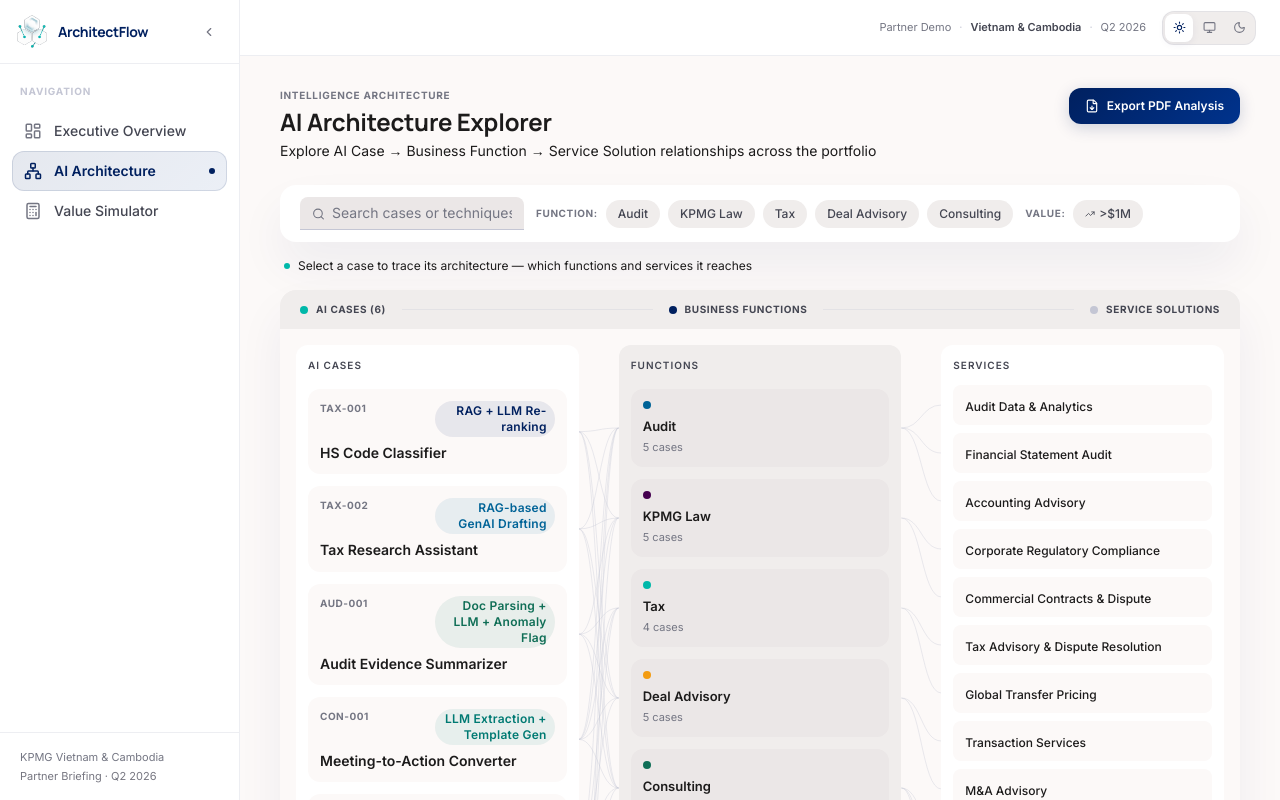
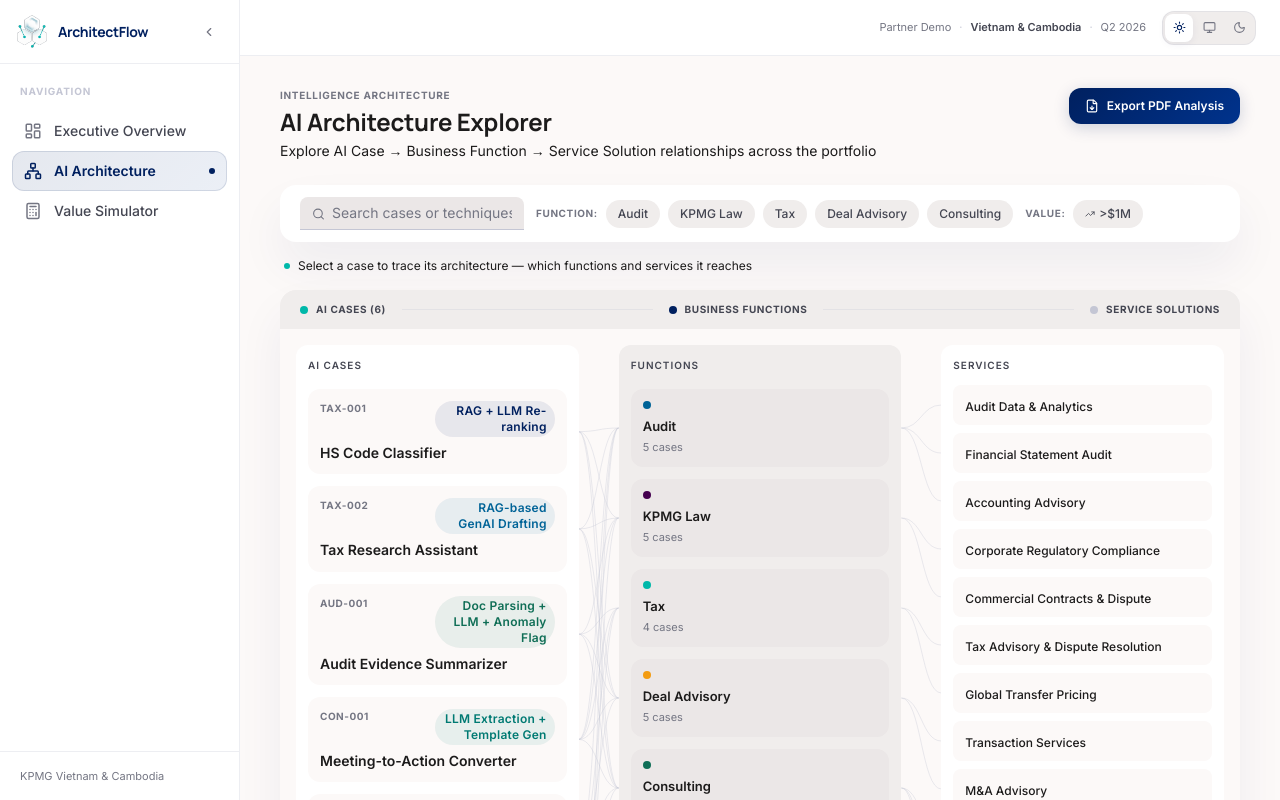
Before and after one commit to BoxBoxmari/architectflow, a Next.js app: page /ai-architecture-explorer in a window 1280 px wide. Built offline with nearby package versions, Linux system fonts and the light colour scheme.

Commit message:
Local Commit: 2026-04-16T04:19:08.918Z - Deleted the `<p>Partner Briefing · Q2 2026</p>` element from the Sidebar footer section (line 119).

```diff
--- a/src/components/Sidebar.tsx
+++ b/src/components/Sidebar.tsx
@@ -116,7 +116,6 @@
         {!collapsed ? (
           <div className="px-2">
             <p className="font-body text-kpmg-outline dark:text-gray-500" style={{ fontSize: '11px' }}>KPMG Vietnam &amp; Cambodia</p>
-            <p className="font-body mt-0.5" style={{ fontSize: '11px', color: '#767680' }}>Partner Briefing · Q2 2026</p>
           </div>
         ) : (
           <div className="w-8 h-8 rounded-xl flex items-center justify-center" style={{ background: 'linear-gradient(135deg, rgba(0,32,95,0.10) 0%, rgba(0,51,141,0.08) 100%)' }}>
```
